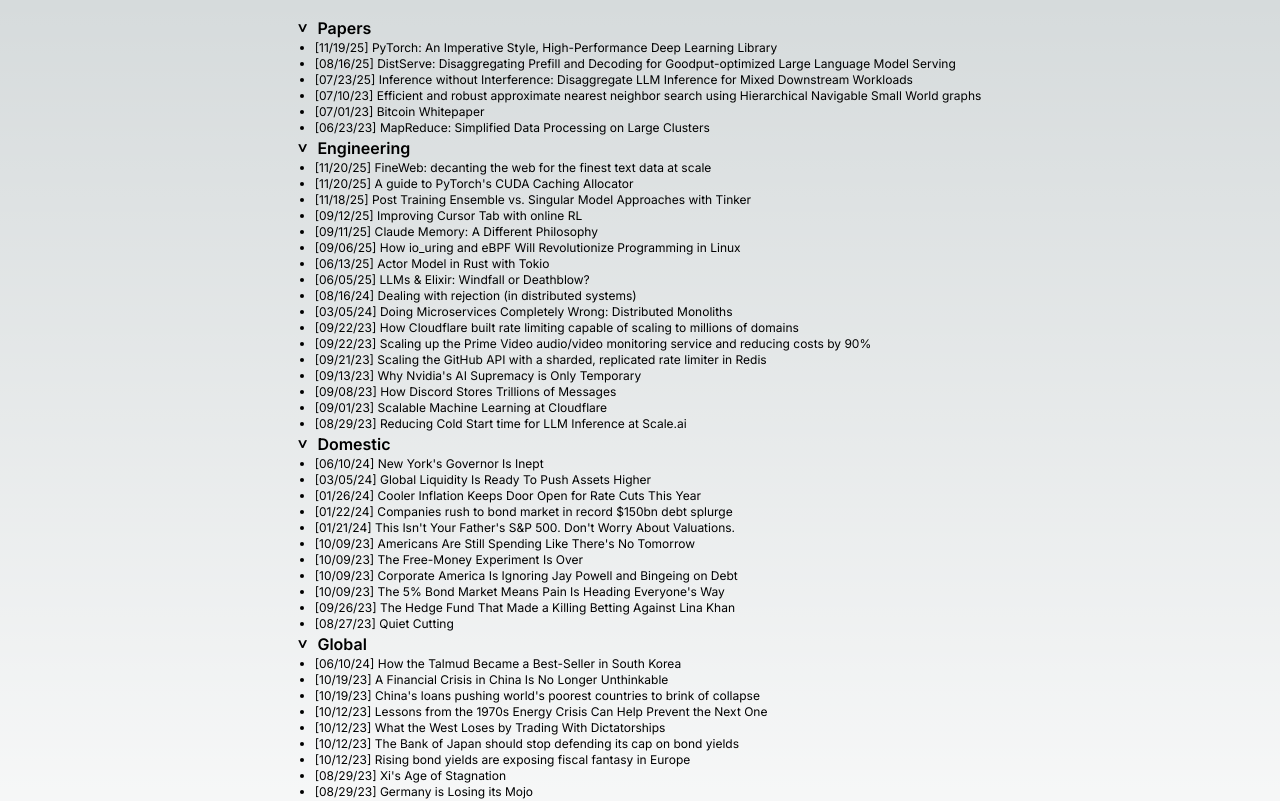
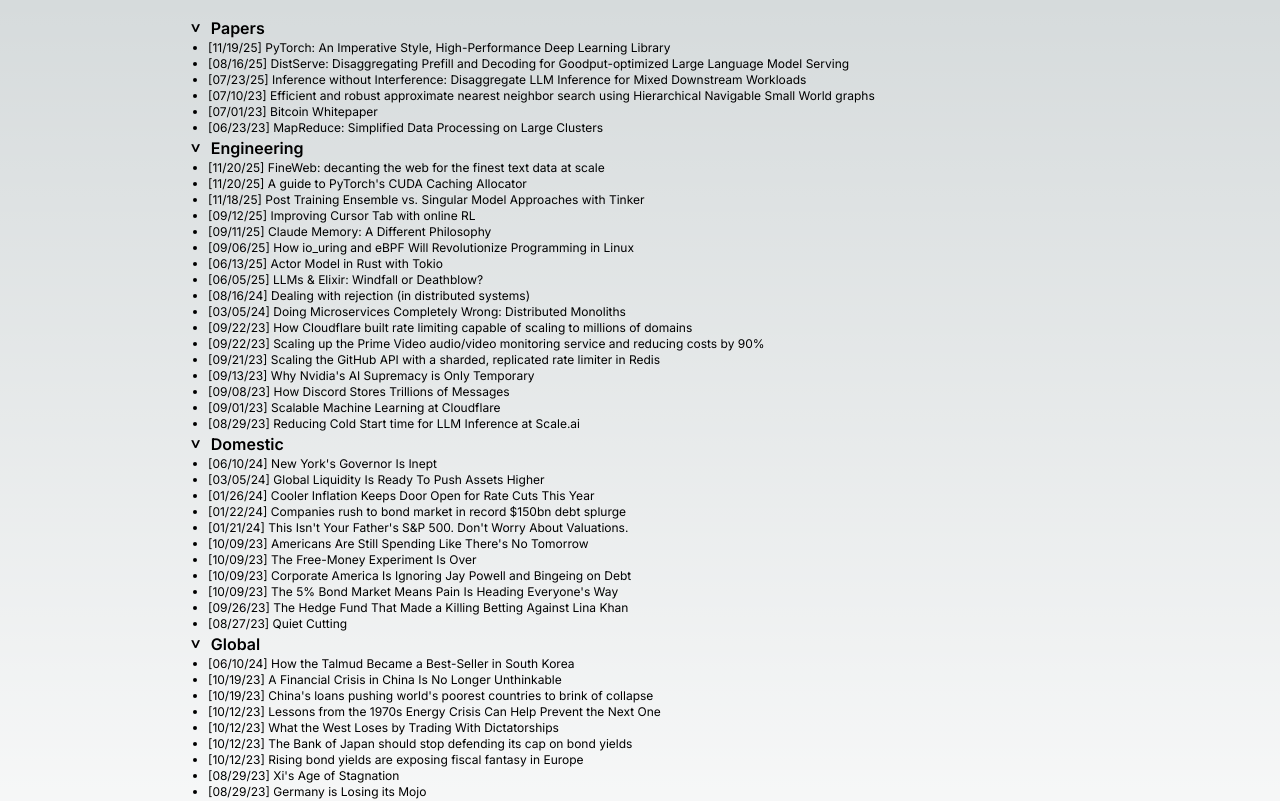
Before and after one commit to atharvapatil4/personal-website, a Next.js app in the folder personal-website/: page /reader in a window 1280 px wide. Shown: the top 801 px of the page. Built offline with nearby package versions, Linux system fonts and the light colour scheme.

Commit message:
nit: more

```diff
--- a/personal-website/src/app/page.tsx
+++ b/personal-website/src/app/page.tsx
@@ -23,8 +23,7 @@
         <br></br>
 
         <div className="text-center">
-          <CurrentTime />
-          <br></br>
+          <p className="italic">📍 POLK ST, RUSSIAN HILL - SAN FRANCISCO</p>
           <br></br>
           <Link href="/about" className=" text-blue-500 hover:underline">
             about
--- a/personal-website/src/app/reader/page.tsx
+++ b/personal-website/src/app/reader/page.tsx
@@ -18,7 +18,7 @@
 
   return (
     <main className="flex justify-center min-h-screen p-4 bg-gradient-radial">
-      <div className="flex flex-col">
+      <div className="flex flex-col w-full max-w-4xl">
         <h1
           className="font-semibold cursor-pointer flex items-center gap-2 select-none"
           onClick={() => toggleSection("papers")}
```
